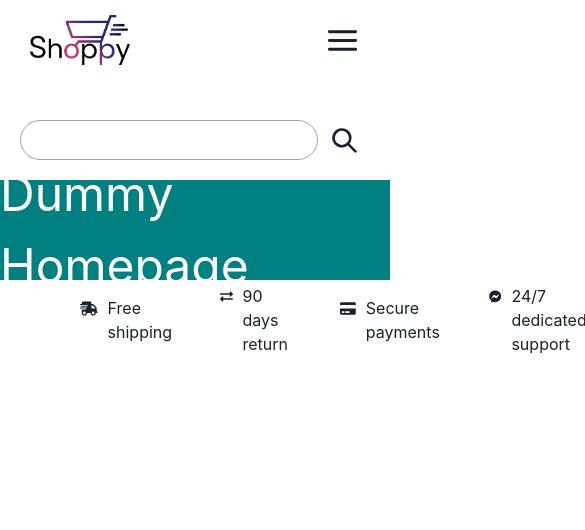
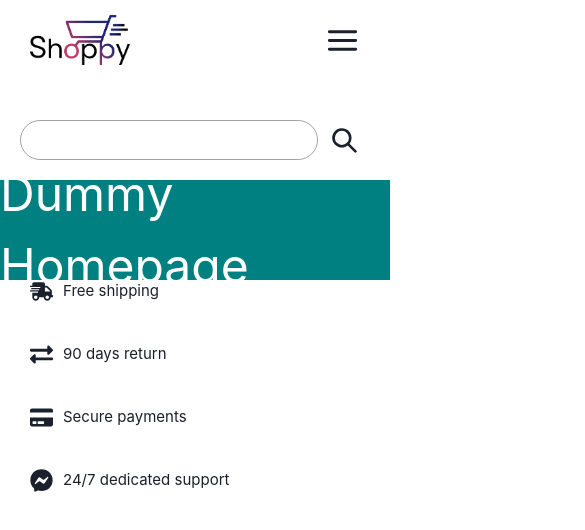
Before and after one commit to CodersCamp2021/team-lp-project-2, a React (Create React App) app: page / in a window 390 px wide. Shown: the top 530 px of the page, 585 px wide, since content can reach past the window. Built offline with nearby package versions, Linux system fonts and the light colour scheme; no server answers.

Commit message:
responsive footer add

```diff
--- a/src/components/HomePage/Footer.js
+++ b/src/components/HomePage/Footer.js
@@ -1,5 +1,5 @@
 import React from 'react';
-import { Flex, Box } from '@chakra-ui/react';
+import { Flex, Box, Text } from '@chakra-ui/react';
 import { FaFacebookMessenger, FaCreditCard, FaExchangeAlt, FaShippingFast } from 'react-icons/fa';
 
 const Footer = () => {
@@ -12,23 +12,24 @@ const Footer = () => {
     height="80px"
     gap="40px"
     background="white.500"
-    px="80px"
+    px={{ base: '30px', md: '80px' }}
+    display={{ base: 'grid' , md: 'flex' }}
     >
     <Box display="flex" gap="10px">
-        <FaShippingFast size="25px" />
-        Free shipping
+        <FaShippingFast size="23px" />
+        <Text fontSize={{ base: '15px', md: '18px' }}>Free shipping</Text>
     </Box>
     <Box display="flex" gap="10px">
-        <FaExchangeAlt size="25px" />
-        90 days return
+        <FaExchangeAlt size="23px" />
+        <Text fontSize={{ base: '15px', md: '18px' }}>90 days return</Text>
     </Box>
     <Box display="flex" gap="10px">
-        <FaCreditCard size="25px" />
-        Secure payments
+        <FaCreditCard size="23px" />
+        <Text fontSize={{ base: '15px', md: '18px' }}>Secure payments</Text>
     </Box>
     <Box display="flex" gap="10px">
-        <FaFacebookMessenger size="25px" />
-        24/7 dedicated support
+        <FaFacebookMessenger size="23px" />
+        <Text fontSize={{ base: '15px', md: '18px' }}>24/7 dedicated support</Text>
     </Box>
   </Flex>);
 };
```
